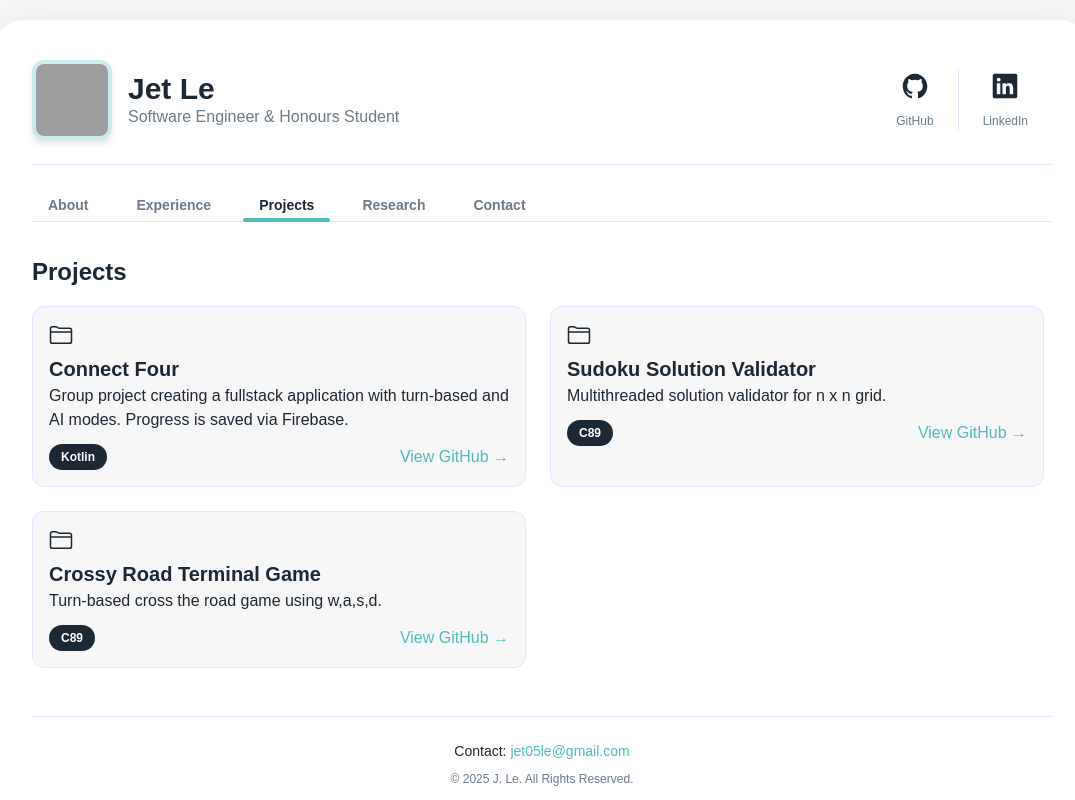
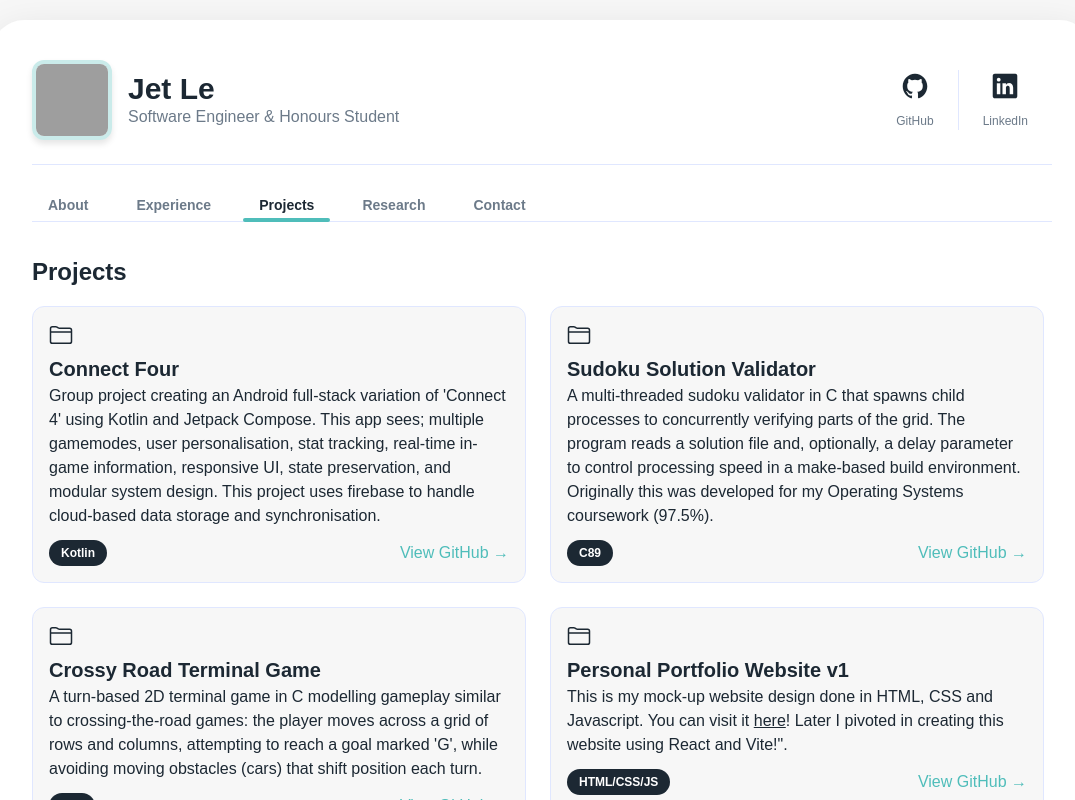
Before and after one commit to jet1e/personal-portfolio-v2, a React (Vite) app: page / in a window 1280 px wide. Both pictures are taken after a click on the button "Projects". Shown: the top 800 px of the page, without its empty margins (98-1173 px from the left). Built offline with nearby package versions, Linux system fonts and the light colour scheme; grey boxes are pictures that could not be loaded.

Commit message:
Updated data

```diff
--- a/src/App.css
+++ b/src/App.css
@@ -24,6 +24,8 @@ body {
     justify-content: center;
     align-items: center;
     padding: 20px;
+
+    scroll-behavior: smooth;
 }
 
 a {
--- a/src/data.jsx
+++ b/src/data.jsx
@@ -48,21 +48,35 @@ export const experienceData = [
 export const projectData = [
     {
         title: "Connect Four",
-        description: "Group project creating a fullstack application with turn-based and AI modes. Progress is saved via Firebase.",
+        description: "Group project creating an Android full-stack variation of 'Connect 4' using Kotlin and Jetpack Compose. This app sees; multiple gamemodes, user personalisation, stat tracking, real-time in-game information, responsive UI, state preservation, and modular system design. This project uses firebase to handle cloud-based data storage and synchronisation.",
         tag: "Kotlin",
         githubUrl: "https://github.com/jet1e/ConnectFourApp", // Replace with actual link
     },
     {
         title: "Sudoku Solution Validator",
-        description: "Multithreaded solution validator for n x n grid.",
+        description: "A multi-threaded sudoku validator in C that spawns child processes to concurrently verifying parts of the grid. The program reads a solution file and, optionally, a delay parameter to control processing speed in a make-based build environment. Originally this was developed for my Operating Systems coursework (97.5%).",
         tag: "C89",
         githubUrl: "https://github.com/jet1e/Multithreaded_SSV",
     },
     {
         title: "Crossy Road Terminal Game",
-        description: "Turn-based cross the road game using w,a,s,d.",
+        description: "A turn-based 2D terminal game in C modelling gameplay similar to crossing-the-road games: the player moves across a grid of rows and columns, attempting to reach a goal marked 'G', while avoiding moving obstacles (cars) that shift position each turn.",
         tag: "C89",
         githubUrl: "https://github.com/jet1e/ucp-a1",
+    },
+        {
+        title: "Personal Portfolio Website v1",
+        description: (
+            <>
+                This is my mock-up website design done in HTML, CSS and Javascript. You can visit it {" "}
+                <a href="jet-portfolio-v1.netlify.app" className="inline-link">
+                    here
+                </a>
+                !{" "}Later I pivoted in creating this website using React and Vite!".
+            </>
+        ),
+        tag: "HTML/CSS/JS",
+        githubUrl: "https://github.com/jet1e/personal-website-v1",
     },
 ]
 
```
